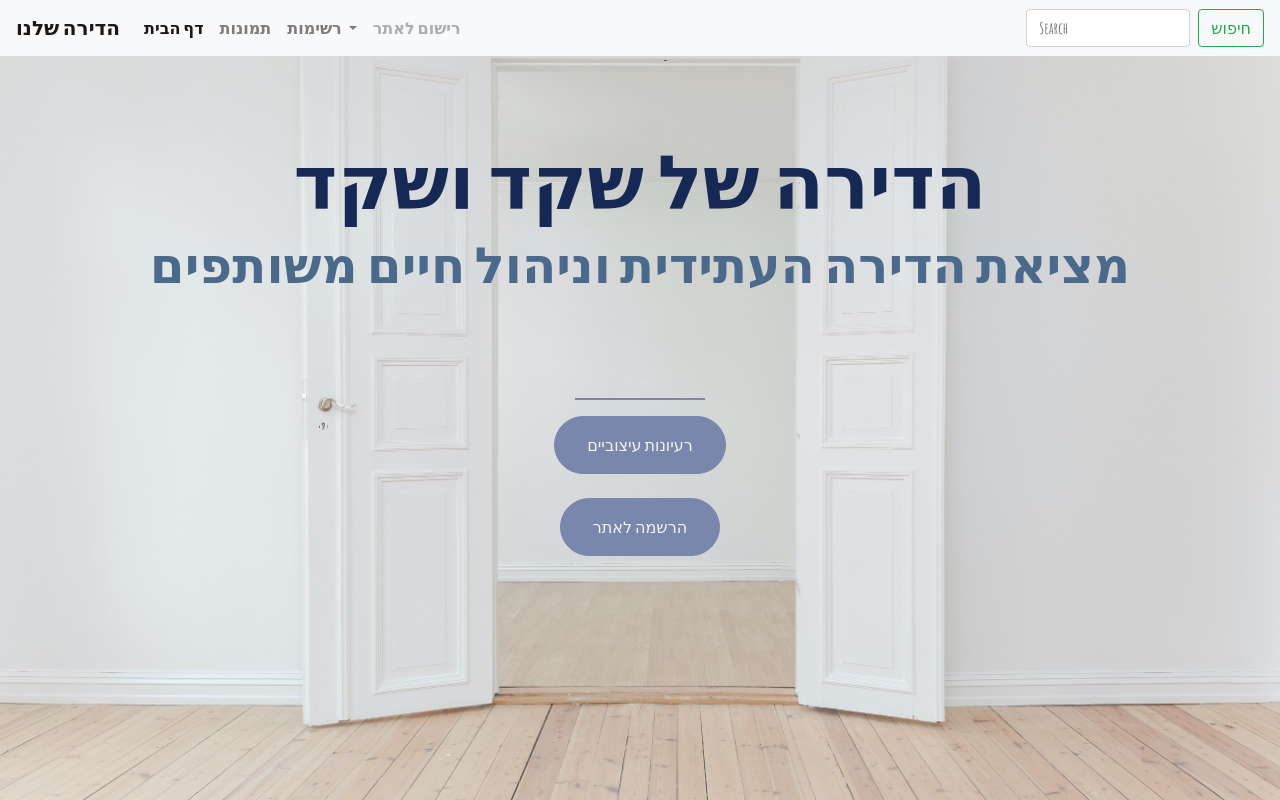
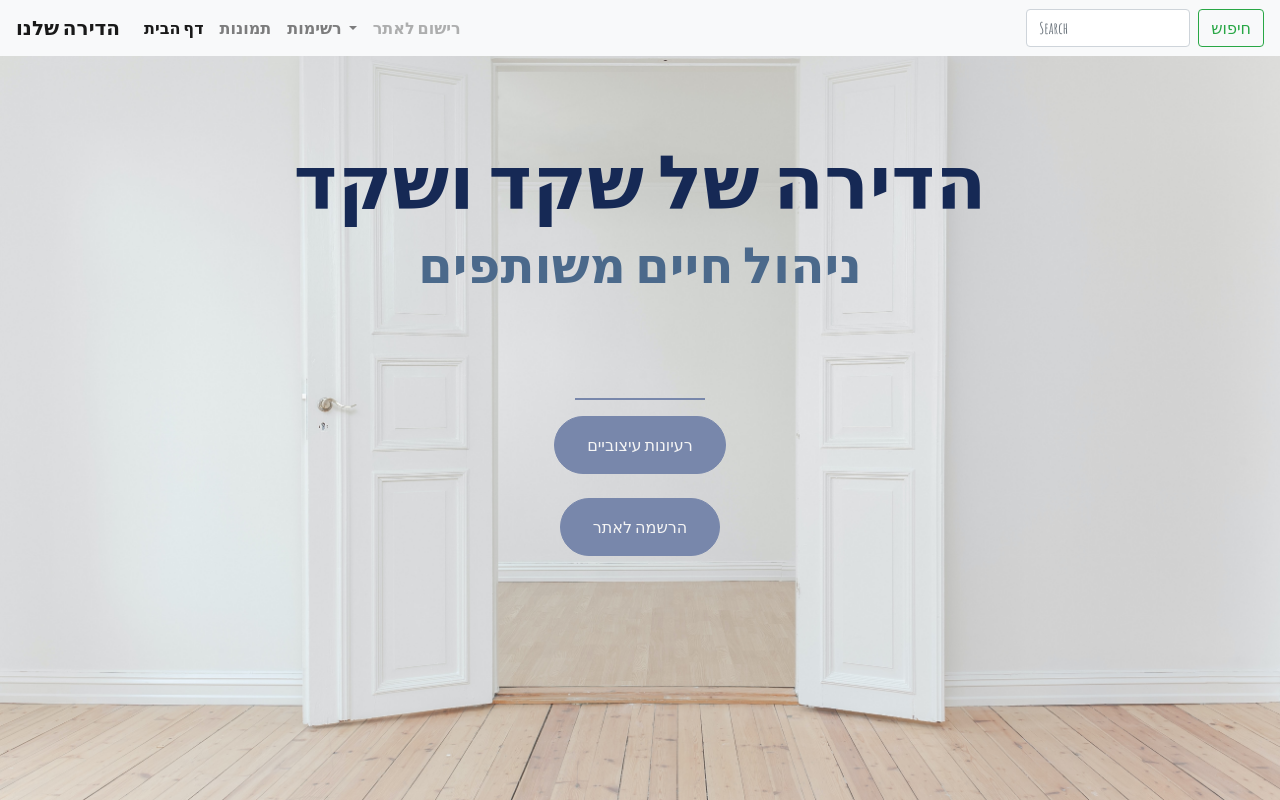
Before and after one commit to SHAKEDLM/SHAKEDLM.github.io, a plain HTML site: page index.html in a window 1280 px wide. Drawn offline with nearby package versions, Linux system fonts and the light colour scheme.

Commit message:
Update index.html

```diff
--- a/index.html
+++ b/index.html
@@ -55,9 +55,9 @@
 
     <div class="row">
       <header class="text-center col-12">
-	<h1>  הדירה של שקד ושקד  <h1/>
+	<h1 class="animate pulse">  הדירה של שקד ושקד  <h1/>
 
-<h2><b>מציאת הדירה העתידית וניהול חיים משותפים  <b/> </h2>
+<h2><b>ניהול חיים משותפים <b/> </h2>
 	</heade>
 <div class="buffer col-12"></div>
 		 <hr>
@@ -67,7 +67,7 @@
 <button type="button" class="btn btn-outline-info"> <a href="newpage.html">רעיונות עיצוביים</button> <br><br>
 
 <button type="button" class="btn btn-outline-info"> <a href="register.html"> הרשמה לאתר</button>
-
+</header>
 
 </div>
  </div>
```
